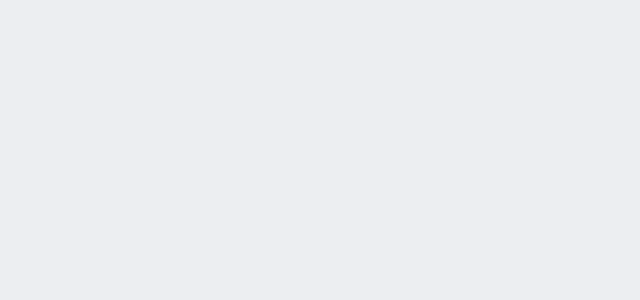
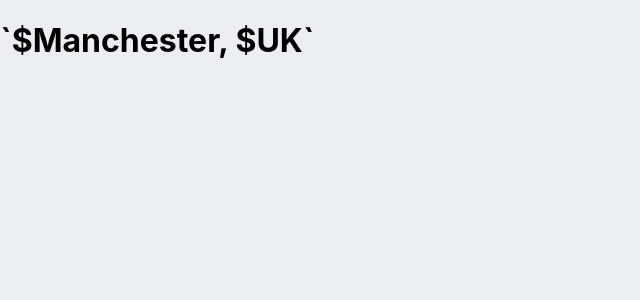
Before and after one commit to Richard-Hallam/weather-app, a React (Create React App) app: page / in a window 1280 px wide. Shown: the top 300 px of the page, without its empty margins (0-640 px from the left). Built offline with nearby package versions, Linux system fonts and the light colour scheme.

Commit message:
Added LocationDetails props and called in app.js

```diff
--- a/package.json
+++ b/package.json
@@ -6,6 +6,7 @@
     "@testing-library/jest-dom": "^5.17.0",
     "@testing-library/react": "^13.4.0",
     "@testing-library/user-event": "^13.5.0",
+    "raf": "^3.4.1",
     "react": "^18.2.0",
     "react-dom": "^18.2.0",
     "react-scripts": "5.0.1",
--- a/src/components/App.js
+++ b/src/components/App.js
@@ -1,11 +1,14 @@
 import '../styles/App.css';
+import React from 'react';
+import LocationDetails from './LocationDetails';
 
-function App() {
-  return (
+function App({location}){
+  return(
     <div className="App">
-
+      <LocationDetails city={location.city} country={location.country}/>
     </div>
   );
-}
+};
+
 
 export default App;
--- /dev/null
+++ b/src/components/LocationDetails.js
@@ -0,0 +1,9 @@
+import React from 'react';
+
+function LocationDetails(props) {
+    const { city, country } = props;
+    return <h1>`${city}, ${country}`</h1>;
+};
+
+
+export default LocationDetails;
--- /dev/null
+++ b/src/data/forecast.json
@@ -0,0 +1,78 @@
+{
+  "location": {
+    "city": "Manchester",
+    "country": "UK"
+  },
+  "forecasts": [
+    {
+      "date": 1525046400000,
+      "temperature": {
+        "max": 11,
+        "min": 4
+      },
+      "wind": {
+        "speed": 13,
+        "direction": "s"
+      },
+      "humidity": 30,
+      "description": "Clear",
+      "icon": "800"
+    },
+    {
+      "date": 1525132800000,
+      "temperature": {
+        "max": 13,
+        "min": 8
+      },
+      "wind": {
+        "speed": 60,
+        "direction": "ne"
+      },
+      "humidity": 80,
+      "description": "Stormy",
+      "icon": "211"
+    },
+    {
+      "date": 1525219200000,
+      "temperature": {
+        "max": 1,
+        "min": -2
+      },
+      "wind": {
+        "speed": 5,
+        "direction": "n"
+      },
+      "humidity": 50,
+      "description": "Heavy Snow",
+      "icon": "602"
+    },
+    {
+      "date": 1525305600000,
+      "temperature": {
+        "max": 20,
+        "min": 4
+      },
+      "wind": {
+        "speed": 150,
+        "direction": "e"
+      },
+      "humidity": 80,
+      "description": "Tornado",
+      "icon": "781"
+    },
+    {
+      "date": 1525392000000,
+      "temperature": {
+        "max": 25,
+        "min": 18
+      },
+      "wind": {
+        "speed": 8,
+        "direction": "nne"
+      },
+      "humidity": 50,
+      "description": "Hazy",
+      "icon": "721"
+    }
+  ]
+}
--- a/src/index.js
+++ b/src/index.js
@@ -2,11 +2,15 @@ import React from 'react';
 import ReactDOM from 'react-dom/client';
 import './styles/index.css';
 import App from './components/App';
+import 'raf/polyfill';
+import forecast from './data/forecast.json';
+//  import { createRoot } from 'react-dom/client';
+
 
 
 const root = ReactDOM.createRoot(document.getElementById('root'));
 root.render(
   <React.StrictMode>
-    <App />
+    <App location={forecast.location}/>
   </React.StrictMode>
 );
```
Also changed, not shown: .eslintrc.json, 1 other file (tests, documents, lock files or other folders).
